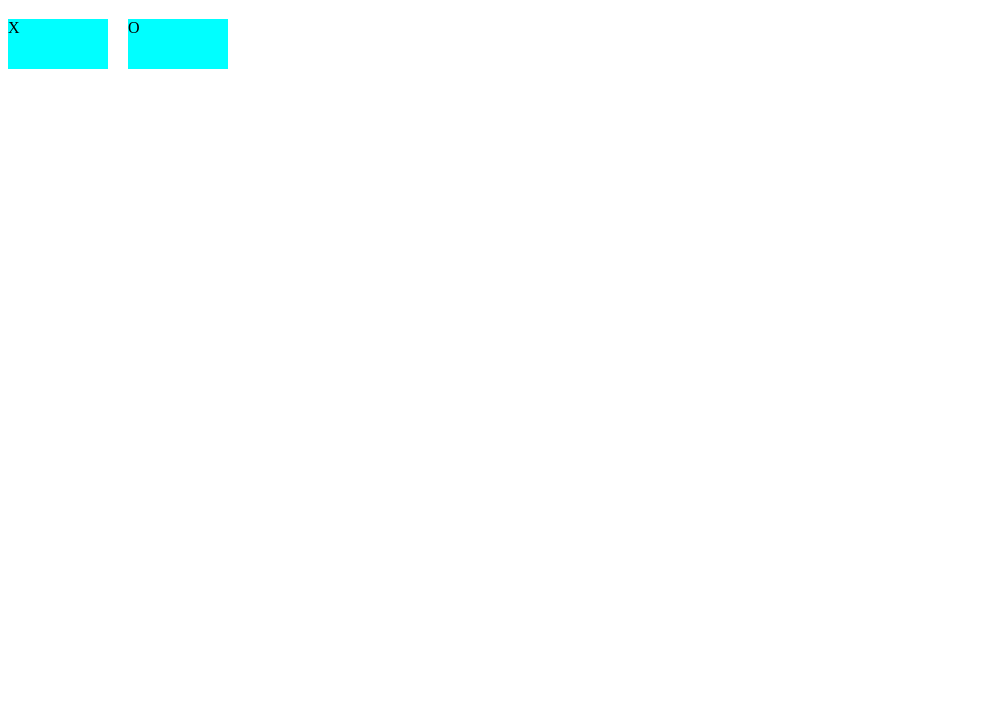
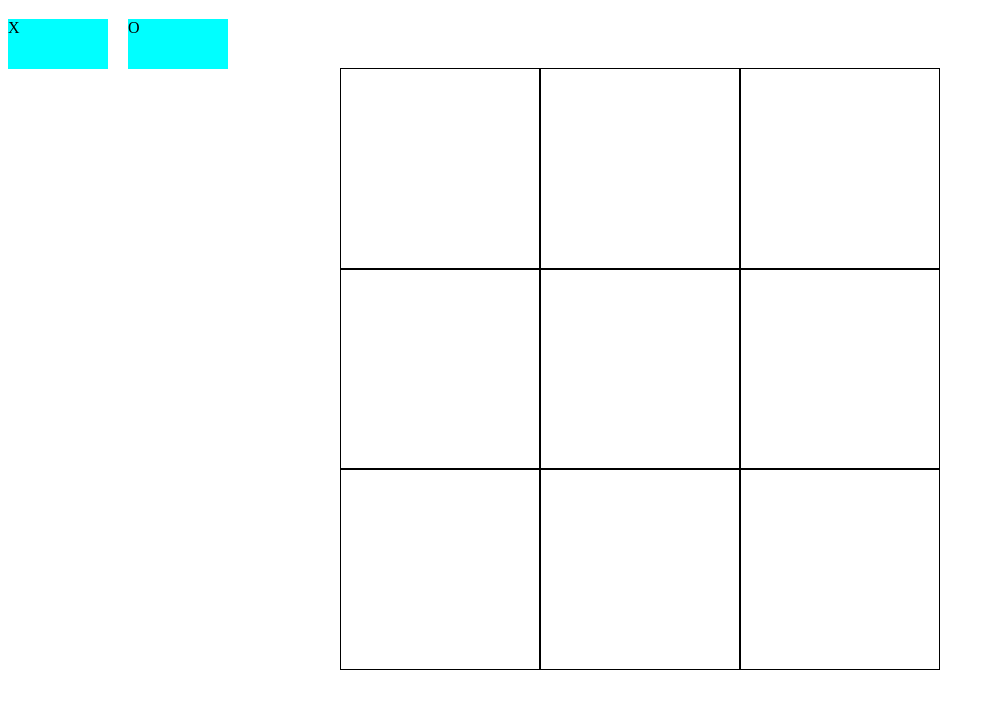
Before and after one commit to cookingnoob/tik-tak-toe, a website: page index.html in a window 1280 px wide. Shown: the part 61-770 px from the top of the page, without its empty margins (0-995 px from the left). Drawn offline with Linux system fonts and the light colour scheme.

Commit message:
change the way cells were made, now they have a identifier, it will be used to check if you win or loose

```diff
--- a/script.js
+++ b/script.js
@@ -8,29 +8,21 @@ const Gameboard = (() => {
     document.body.appendChild(board);
 
 
-    const Cell = () => {
+    const Cell = (identifier) => {
         //DOM manipulation
         const cellElement = document.createElement('div');
         cellElement.classList.add('cell');
         board.appendChild(cellElement);
+        return{cellElement, identifier}
+    }
+    let cellsLoop = {}
+    for (let i = 0; i < 9; i++){
+        cellsLoop[`cell${i}`] =  Cell(i);
+        gameBoard.push(cellsLoop[`cell${i}`]);
+    }
 
+        console.log(gameBoard)
 
-    }
-    //creates multiple cells
-    // for (let i = 0; i <=8; i++){
-    //     let cell = createElementWithClass ('div', 'cell');
-    //     board.append(cell);
-    //     gameBoard.push(cell);
-
-    // }
-
-
-    // function createElementWithClass(elementType, className){
-    //     let element = document.createElement(elementType);
-    //     element.classList.add(className);
-    //     return element
-    // }
-    //
 
     //click a cell to pass the palayer value
     const cells = document.querySelectorAll('.cell');
--- a/style.css
+++ b/style.css
@@ -19,8 +19,6 @@
     border-right: none;
 } */
 .board{
-
-
     display: grid;
     grid-template-columns: repeat(3, 200px);
     grid-template-rows: repeat(3,200px);
@@ -33,6 +31,7 @@
     justify-content: center;
     border: 1px solid black;
     height: 200px;
+
 }
 .cell:hover{
     background-color: rgb(234, 234, 234);
```
